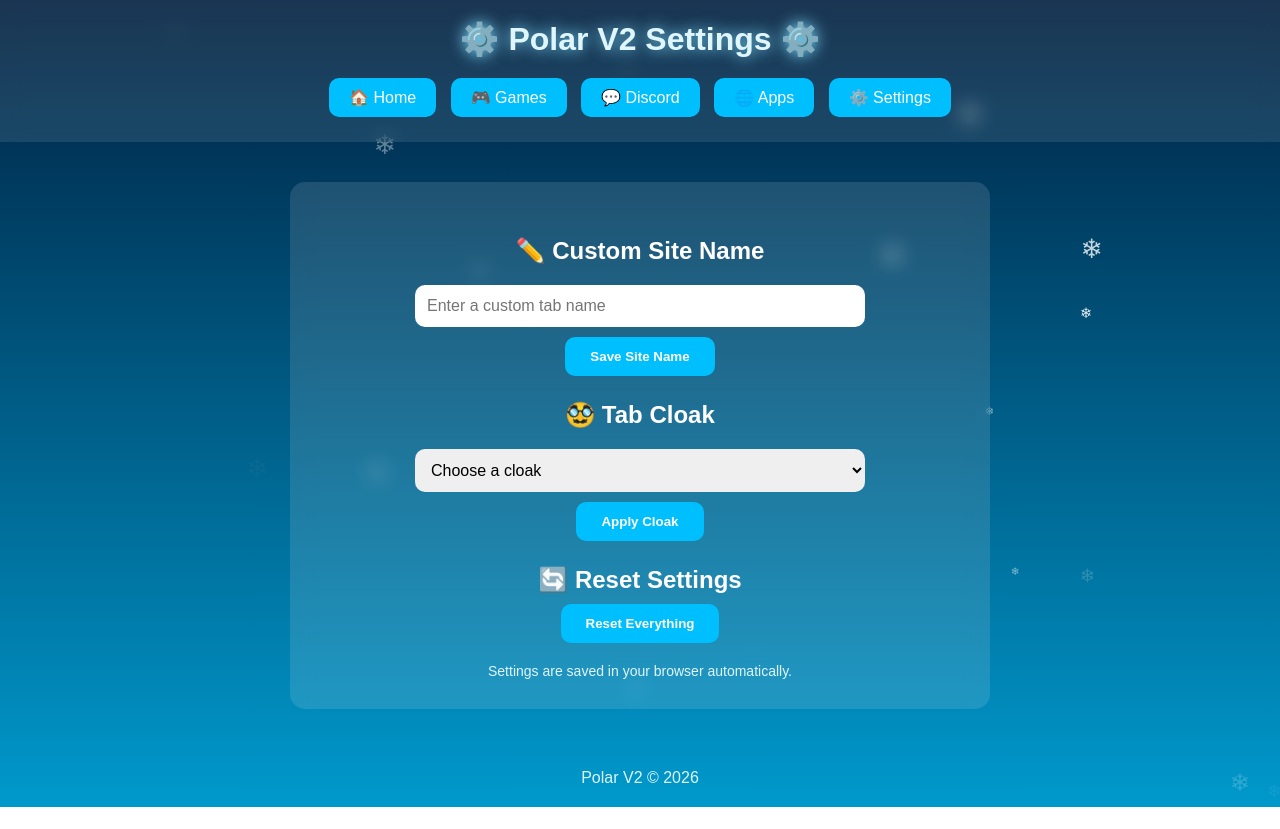
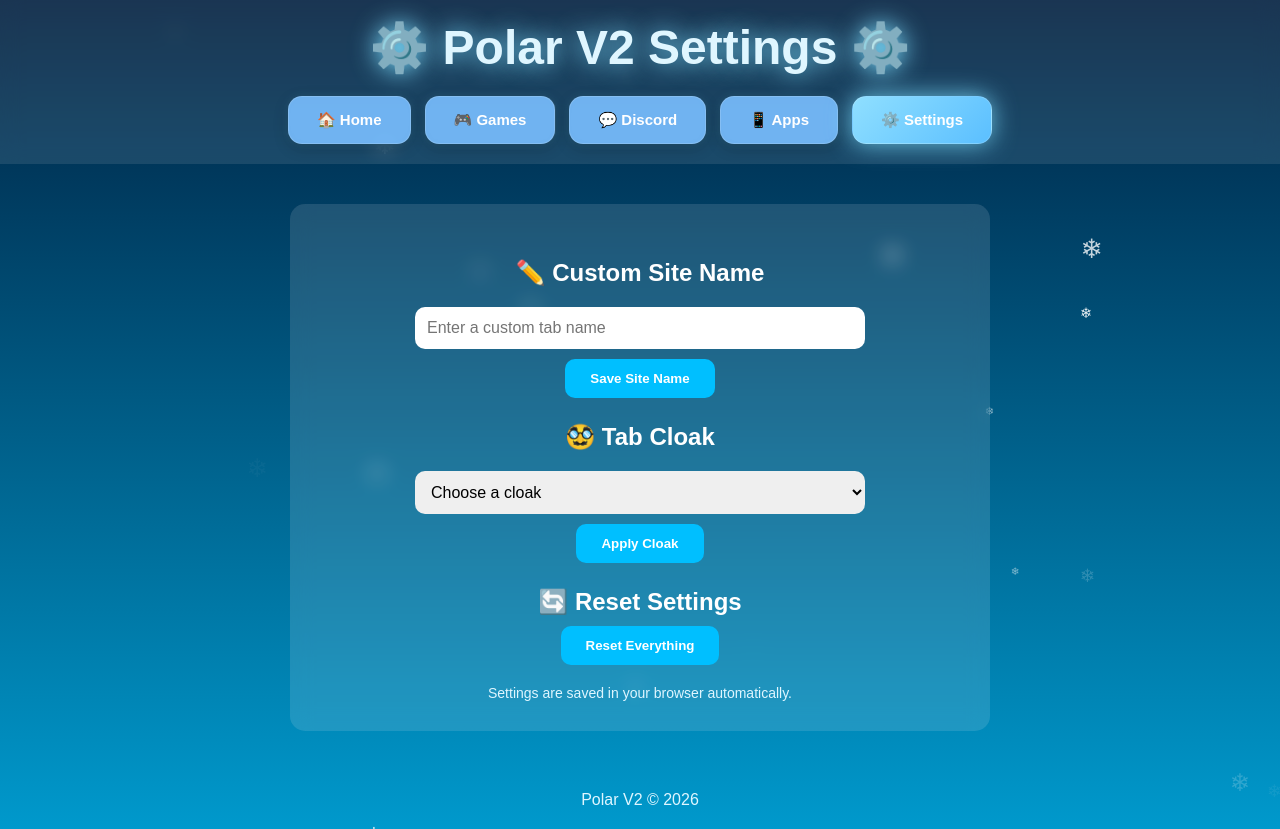
Before and after one commit to Willkfdhuj/PolarV2, a website: page settings.html in a window 1280 px wide. Before the commit the page ends 807 px from the top, so only its background shows below. Drawn offline with Linux system fonts and the light colour scheme.

Commit message:
Enhance styles and update navigation in settings.html

```diff
--- a/settings.html
+++ b/settings.html
@@ -51,28 +51,61 @@ header{
 }
 
 h1{
+    font-size:3rem;
     color:#dff6ff;
-    text-shadow:0 0 15px #7ddfff;
+    text-shadow:0 0 25px #7ddfff;
 }
 
 nav{
-    margin-top:15px;
+    margin-top:20px;
+    display:flex;
+    justify-content:center;
+    gap:14px;
+    flex-wrap:wrap;
 }
 
 nav a{
+    text-decoration:none;
     color:white;
-    text-decoration:none;
-    margin:5px;
-    padding:10px 20px;
-    background:#00bfff;
-    border-radius:10px;
-    display:inline-block;
-    transition:.2s;
+
+    background:rgba(120,190,255,0.9);
+    backdrop-filter:blur(10px);
+
+    padding:14px 28px;
+    border-radius:14px;
+
+    font-weight:700;
+    font-size:15px;
+
+    border:1px solid rgba(255,255,255,0.15);
+
+    box-shadow:
+        0 4px 15px rgba(0,0,0,0.2),
+        0 0 10px rgba(125,223,255,0.15);
+
+    transition:all .25s ease;
 }
 
 nav a:hover{
+    transform:translateY(-3px);
+
     background:#7ddfff;
     color:#00334d;
+
+    box-shadow:
+        0 0 20px rgba(125,223,255,0.7),
+        0 0 40px rgba(125,223,255,0.3);
+}
+
+nav a.active{
+    background:linear-gradient(
+        135deg,
+        #8fdfff,
+        #5bbfff
+    );
+
+    box-shadow:
+        0 0 25px rgba(125,223,255,0.8);
 }
 
 .settings-box{
@@ -139,14 +172,14 @@ footer{
 <body>
 
 <header>
-    <h1>⚙️ Polar V2 Settings ⚙️</h1>
+  <h1><strong>⚙️ Polar V2 Settings ⚙️</strong></h1>
 
     <nav>
         <a href="index.html">🏠 Home</a>
         <a href="games.html">🎮 Games</a>
         <a href="https://discord.gg/kvTCs2QPev" target="_blank">💬 Discord</a>
-        <a href="apps.html">🌐 Apps</a>
-        <a href="settings.html">⚙️ Settings</a>
+        <a href="apps.html">📱 Apps</a>
+        <a href="settings.html" class="active">⚙️ Settings</a>
     </nav>
 </header>
 
```
